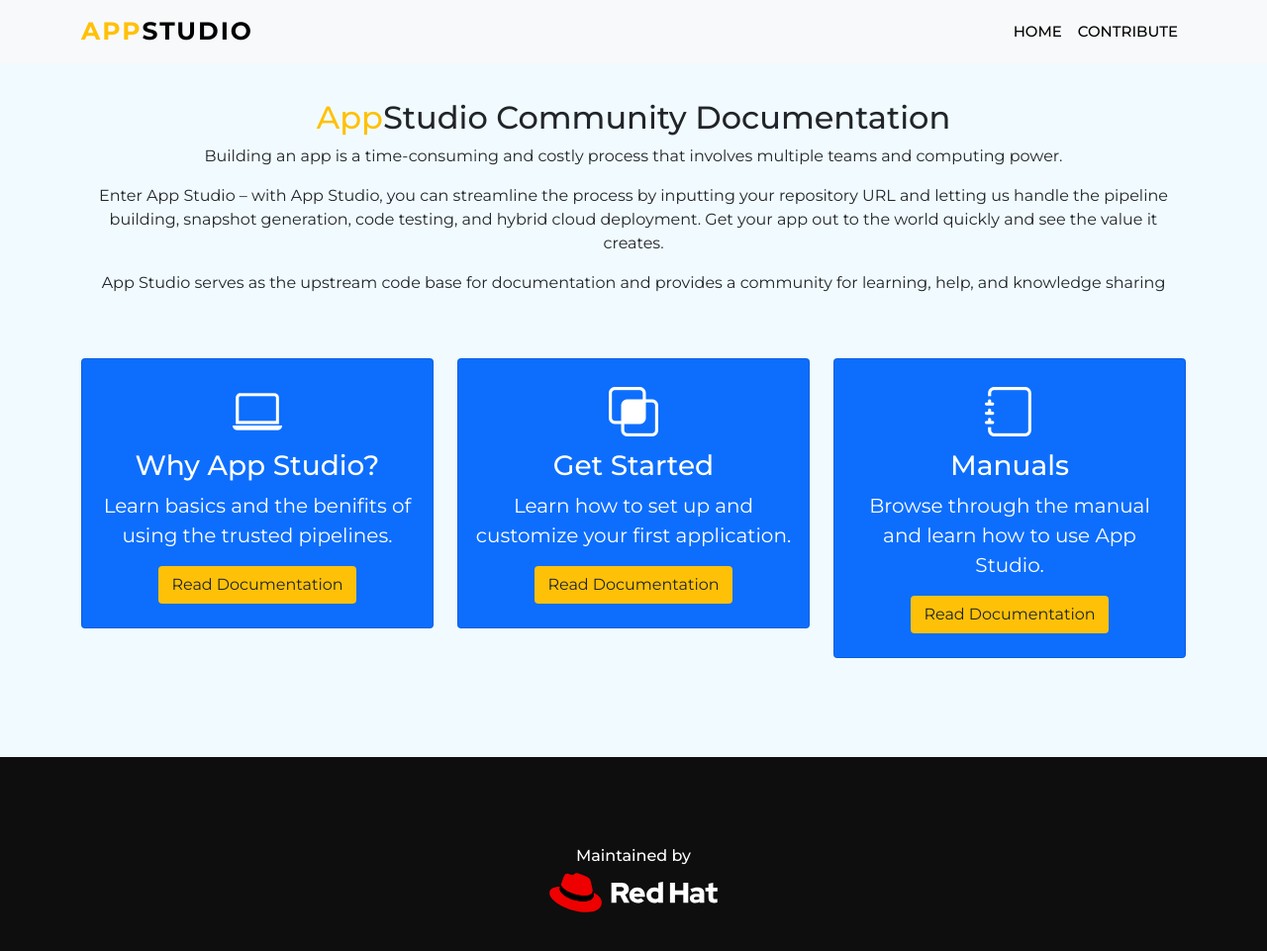
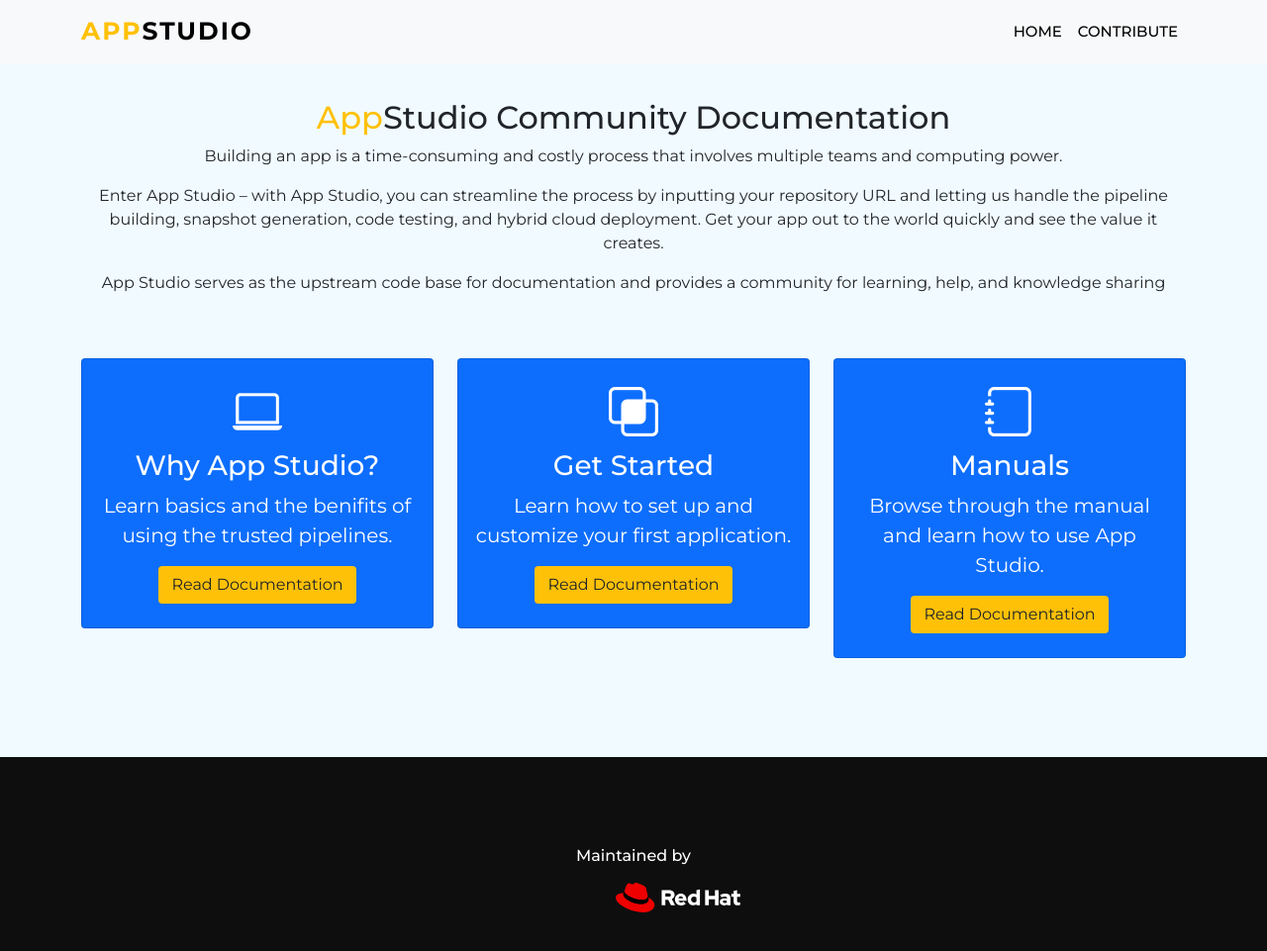
Before and after one commit to redhat-appstudio/appstudio.docs.ui.io, a Jekyll site: the page built from index.html, in a window 1280 px wide and 1062 px high. Shown: the top 961 px of the window at 99% size. Built offline with Jekyll 4.4.1, drawn with Linux system fonts in a browser that asks for light colours; nearby versions of some CDN libraries.

Commit message:
nth commit

```diff
--- a/css/style.css
+++ b/css/style.css
@@ -142,5 +142,7 @@ img,
 svg {
 	vertical-align: middle;
 	height: 90px;
+	padding-top: 10px;
 	padding-bottom: 50px;
+	padding-left: 90px;
 }
```
